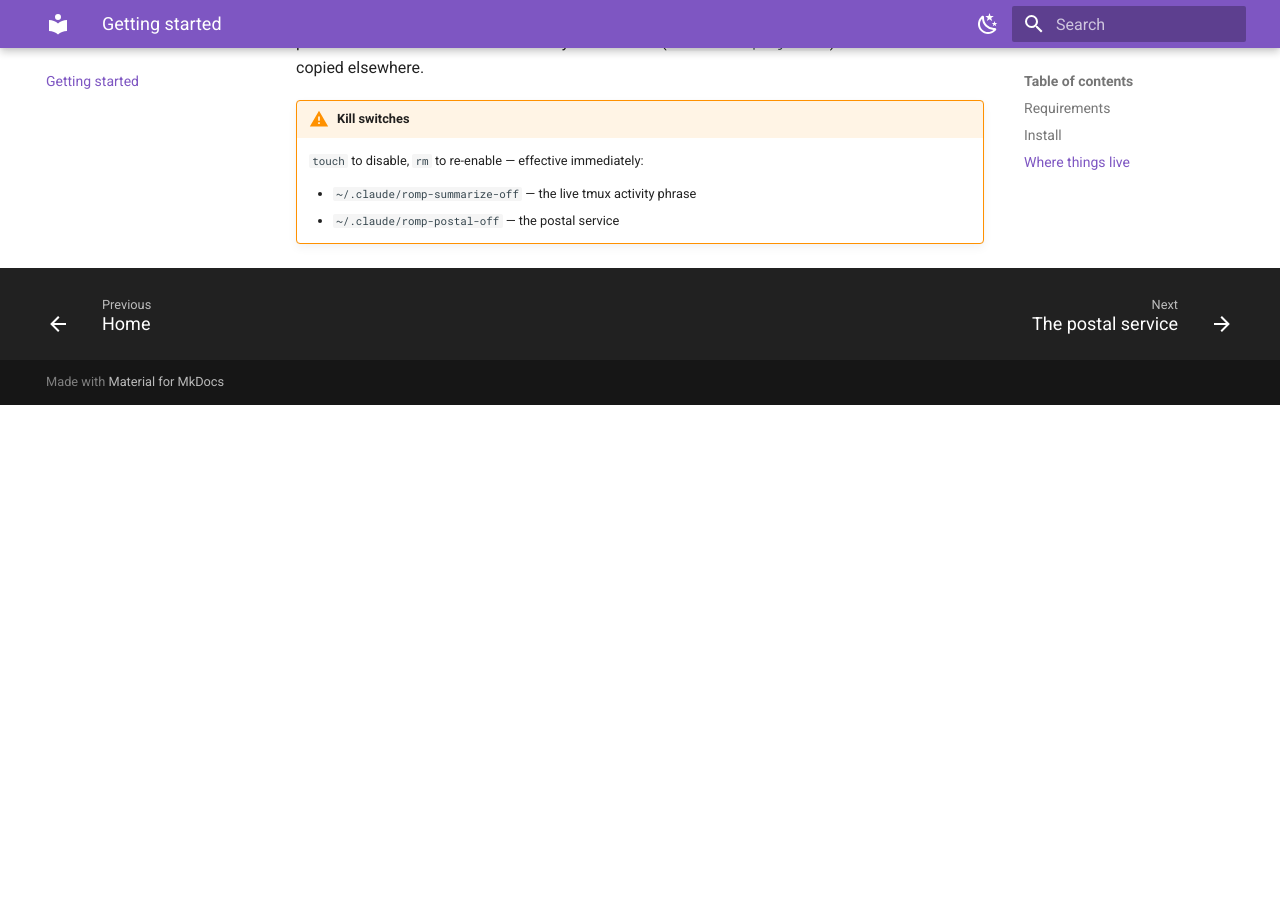
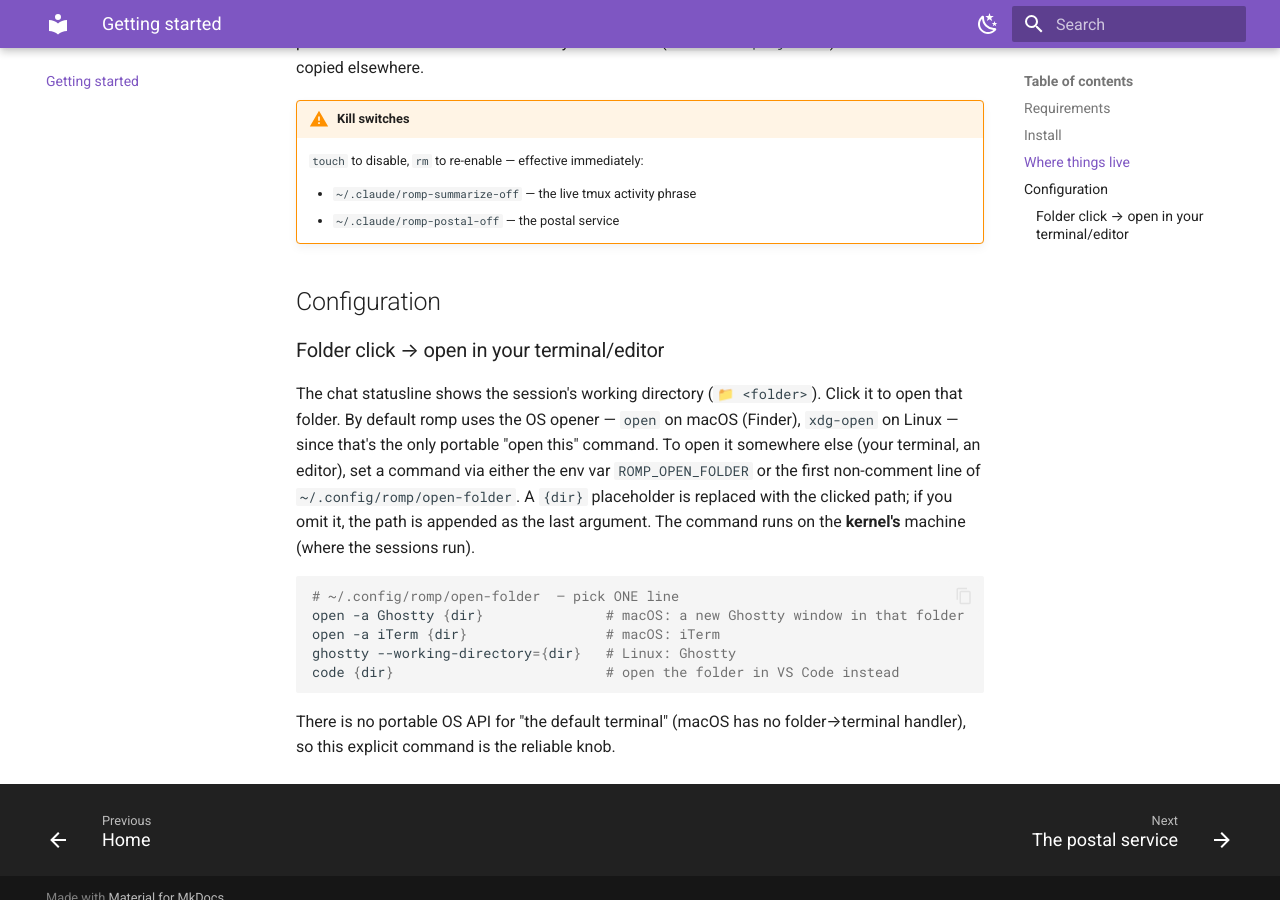
Before and after one commit to Chris-mian/romp, an MkDocs documentation site: the page built from docs/getting-started.md, in a window 1280 px wide and 900 px high, scrolled down 1099 px. Built offline with MkDocs 1.6.1 and Material for MkDocs 9.7.7, drawn with Linux system fonts in a browser that asks for light colours; before the commit the page ends 1504 px from its top, so only the background shows below that.

Commit message:
feed: make the folder-click opener configurable (default OS opener)
Replace the terminal-autodetection heuristic with an explicit, configurable
command. Clicking the statusline folder now runs _open_folder, which:
- with no config uses the OS default opener — `open <dir>` on macOS (Finder),
  `xdg-open <dir>` on Linux (the one portable "open this" command per platform);
- is overridden by $ROMP_OPEN_FOLDER or the first non-comment line of
  ~/.config/romp/open-folder, a shell command whose {dir} placeholder is
  substituted (else the path is appended) — e.g. `open -a Ghostty {dir}`.

There's no portable OS "default terminal" API (macOS has no folder→terminal
handler), so the explicit command is the reliable knob. Renamed the message
openTerminal → openFolder and the tooltip to "open this folder". Documented in
docs/getting-started.md (Configuration § Folder click).

Co-Authored-By: Claude Opus 4.8 <noreply@anthropic.com>

````diff
--- a/docs/getting-started.md
+++ b/docs/getting-started.md
@@ -42,3 +42,27 @@ read in place from where Claude Code already writes them
 
     - `~/.claude/romp-summarize-off` — the live tmux activity phrase
     - `~/.claude/romp-postal-off` — the postal service
+
+## Configuration
+
+### Folder click → open in your terminal/editor
+
+The chat statusline shows the session's working directory (`📁 <folder>`). Click
+it to open that folder. By default romp uses the OS opener — `open` on macOS
+(Finder), `xdg-open` on Linux — since that's the only portable "open this"
+command. To open it somewhere else (your terminal, an editor), set a command via
+either the env var `ROMP_OPEN_FOLDER` or the first non-comment line of
+`~/.config/romp/open-folder`. A `{dir}` placeholder is replaced with the clicked
+path; if you omit it, the path is appended as the last argument. The command runs
+on the **kernel's** machine (where the sessions run).
+
+```bash
+# ~/.config/romp/open-folder  — pick ONE line
+open -a Ghostty {dir}               # macOS: a new Ghostty window in that folder
+open -a iTerm {dir}                 # macOS: iTerm
+ghostty --working-directory={dir}   # Linux: Ghostty
+code {dir}                          # open the folder in VS Code instead
+```
+
+There is no portable OS API for "the default terminal" (macOS has no
+folder→terminal handler), so this explicit command is the reliable knob.
````
Also changed, not shown: 4 other files.
